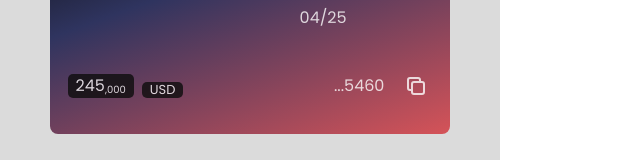
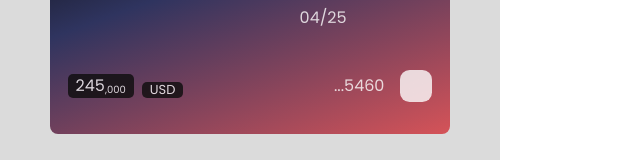
Before and after one commit to billionsjoel/quickTrans, a React (Create React App) app: page / in a window 1280 px wide. Shown: the part 229-389 px from the top of the page, without its empty margins (0-640 px from the left). Built offline with nearby package versions, Linux system fonts and the light colour scheme.

Commit message:
Fix style lint

```diff
--- a/src/components/VisaSection/VisaCard/style.module.scss
+++ b/src/components/VisaSection/VisaCard/style.module.scss
@@ -1,14 +1,36 @@
 @import '../../../sass/index.scss';
+
+button {
+  background-color: transparent;
+
+  & .svg {
+    background-color: transparent;
+    color: $white;
+    height: 2rem;
+    width: 2rem;
+  }
+}
+
+svg {
+  background-color: $white;
+  border: none;
+  border-radius: 20%;
+  height: 2rem;
+  padding: 4px;
+  color: $purple;
+}
 
 .container {
   background-color: $dark-gray;
+
   & .card {
     padding: 0.1rem 0.1rem 1rem 0.1rem;
     border-radius: 8px;
     width: 400px;
     margin: 2rem auto;
     color: $white;
-		background: linear-gradient(
+    background:
+      linear-gradient(
         160deg,
         rgb(13, 13, 13) 0%,
         rgb(47, 52, 95) 35%,
@@ -107,26 +129,7 @@
         justify-content: center;
         align-items: center;
         gap: 1rem;
-
-				& button {
-					background-color: transparent;
-
-					& .svg {
-						background-color: transparent;
-						color: $white;
-						height: 2rem;
-						width: 2rem;
       }
     }
   }
 }
-	}
-}
-svg {
-	background-color: $white;
-	border: none;
-	border-radius: 20%;
-	height: 2rem;
-	padding: 4px;
-	color: $purple;
-}
```
Lines whose indentation alone changed are shown as unchanged.
